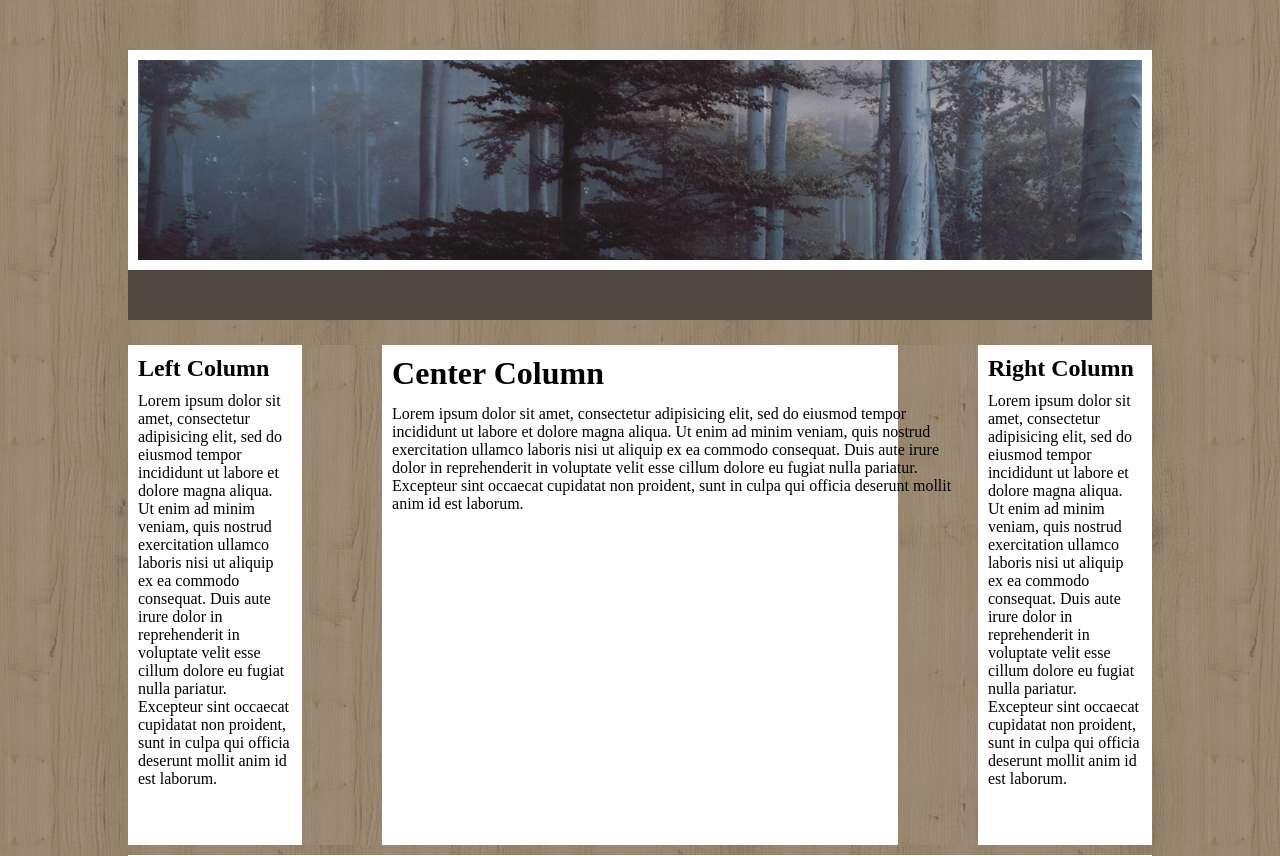
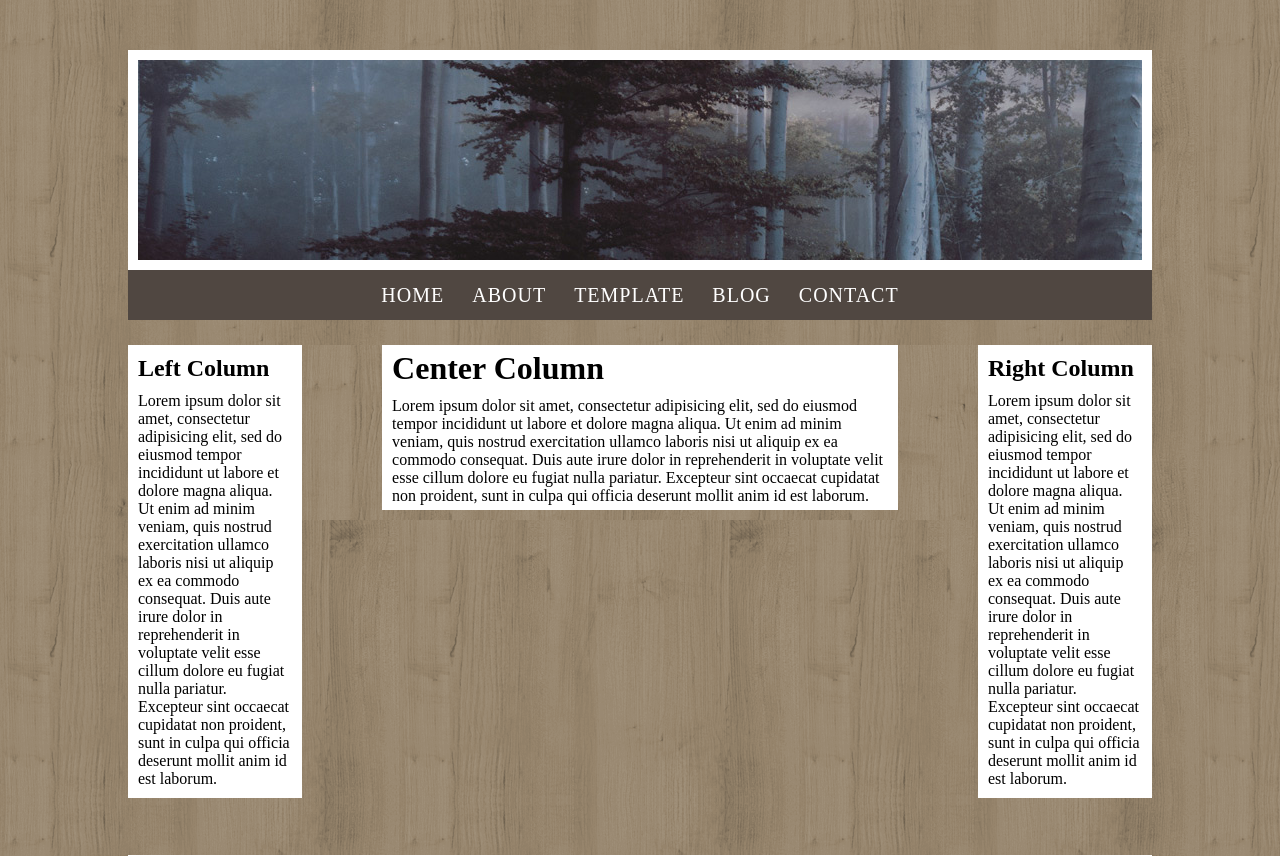
Before and after one commit to GianluigiVitale/htmlcss-wp, a plain HTML site: page index.html in a window 1280 px wide. Shown: the top 856 px of the page. Drawn offline with Linux system fonts and the light colour scheme.

Commit message:
Menu Completed; Improvements to columns

```diff
--- a/css/style.css
+++ b/css/style.css
@@ -26,8 +26,29 @@ header {
 
 .menu {
     height: 50px;
-    background-color: #504741;
+    background-color: rgb(80, 71, 65);
     margin-bottom: 25px;
+    text-align: center;
+}
+
+ul {
+    display: inline-block;
+}
+
+li {
+    display: inline-block;
+    padding: 0 12px;
+    font-size: 20px;
+    line-height: 50px;
+    color: white;
+    letter-spacing: 1px;
+}
+
+li:hover {
+    cursor: pointer;
+    cursor: hand;
+    background-color: black;
+    background-color: rgba(0, 0, 0, 0.4);
 }
 
 .content {
@@ -37,33 +58,20 @@ header {
 .leftspace {
     float: left;
     width: 17%;
-    height: 100%;
     background-color: white;
 }
 
 .rightspace {
     float: right;
     width: 17%;
-    height: 100%;
     background-color: white;
 }
 
 main {
     float: left;
     width: 66%;
-    height: 100%;
     background-image: url('../img/background.png');
     padding: 0 80px;
-    position: relative;
-}
-
-main h1 {
-    position: absolute;
-}
-
-main p {
-    position: absolute;
-    top: 50px;
 }
 
 main .spazio {
@@ -71,6 +79,15 @@ main .spazio {
     background-color: white;
 }
 
+.spazio h1 {
+    margin-top: 0;
+    padding-top: 5px;
+}
+
+.spazio p {
+    padding-bottom: 5px;
+}
+
 footer {
     margin-top: 10px;
     height: 100px;
--- a/index.html
+++ b/index.html
@@ -9,7 +9,13 @@
         <div class="layout">
             <header></header>
             <div class="menu">
-
+                <ul>
+                    <li>HOME</li>
+                    <li>ABOUT</li>
+                    <li>TEMPLATE</li>
+                    <li>BLOG</li>
+                    <li>CONTACT</li>
+                </ul>
             </div>
             <div class="content">
                 <aside class="leftspace">
@@ -18,9 +24,10 @@
                     <p>Lorem ipsum dolor sit amet, consectetur adipisicing elit, sed do eiusmod tempor incididunt ut labore et dolore magna aliqua. Ut enim ad minim veniam, quis nostrud exercitation ullamco laboris nisi ut aliquip ex ea commodo consequat. Duis aute irure dolor in reprehenderit in voluptate velit esse cillum dolore eu fugiat nulla pariatur. Excepteur sint occaecat cupidatat non proident, sunt in culpa qui officia deserunt mollit anim id est laborum.</p>
                 </aside>
                 <main>
-                    <h1>Center Column</h1>
-                    <p>Lorem ipsum dolor sit amet, consectetur adipisicing elit, sed do eiusmod tempor incididunt ut labore et dolore magna aliqua. Ut enim ad minim veniam, quis nostrud exercitation ullamco laboris nisi ut aliquip ex ea commodo consequat. Duis aute irure dolor in reprehenderit in voluptate velit esse cillum dolore eu fugiat nulla pariatur. Excepteur sint occaecat cupidatat non proident, sunt in culpa qui officia deserunt mollit anim id est laborum.</p>
-                    <div class="spazio"></div>
+                    <div class="spazio">
+                        <h1>Center Column</h1>
+                        <p>Lorem ipsum dolor sit amet, consectetur adipisicing elit, sed do eiusmod tempor incididunt ut labore et dolore magna aliqua. Ut enim ad minim veniam, quis nostrud exercitation ullamco laboris nisi ut aliquip ex ea commodo consequat. Duis aute irure dolor in reprehenderit in voluptate velit esse cillum dolore eu fugiat nulla pariatur. Excepteur sint occaecat cupidatat non proident, sunt in culpa qui officia deserunt mollit anim id est laborum.</p>
+                    </div>
                 </main>
                 <aside class="rightspace">
                     <h1>Right Column</h1>
```
